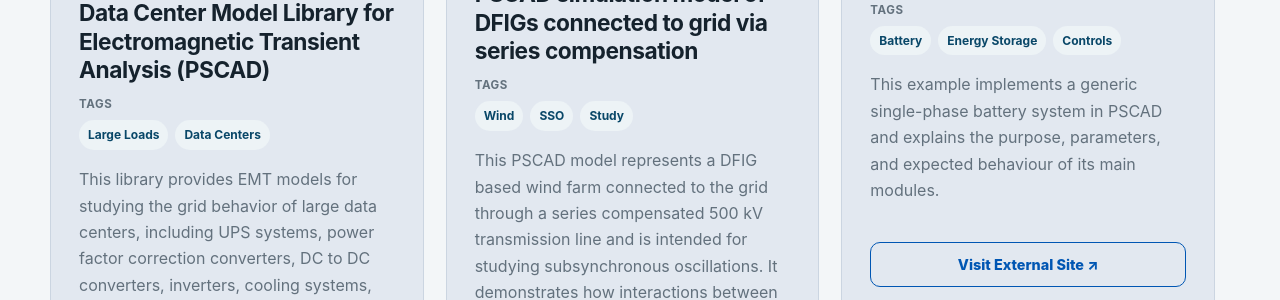
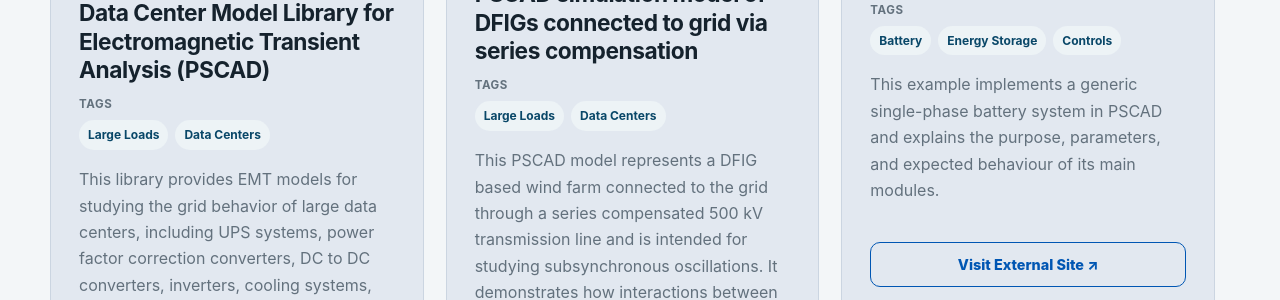
Before and after one commit to EMT-Tools/emt-tools.github.io, a Jekyll site: the page built from index.html, in a window 1280 px wide. Shown: the part 3993-4293 px from the top of the page. Built offline with Jekyll 4.4.1, drawn with Linux system fonts in a browser that asks for light colours.

Commit message:
Update external.yml

```diff
--- a/_data/external.yml
+++ b/_data/external.yml
@@ -30,7 +30,7 @@
   organization: "Beijing Jiaotong University"
   url: "https://ieee-dataport.org/documents/pscad-simulation-model-dfigs-connected-grid-series-compensation"
   description: "This PSCAD model represents a DFIG based wind farm connected to the grid through a series compensated 500 kV transmission line and is intended for studying subsynchronous oscillations. It demonstrates how interactions between the DFIG rotor side converter, stator inductance, and series compensation can lead to unstable subsynchronous control interaction, with sensitivity to wind speed, turbine count, compensation level, and converter control gains."
-  tags: ["Wind", "SSO", "Study"]
+  tags: ["Large Loads", "Data Centers"]
 
 - title: "Single-Phase Battery System"
   organization: "Manitoba Hydro International (MHI)"
```
